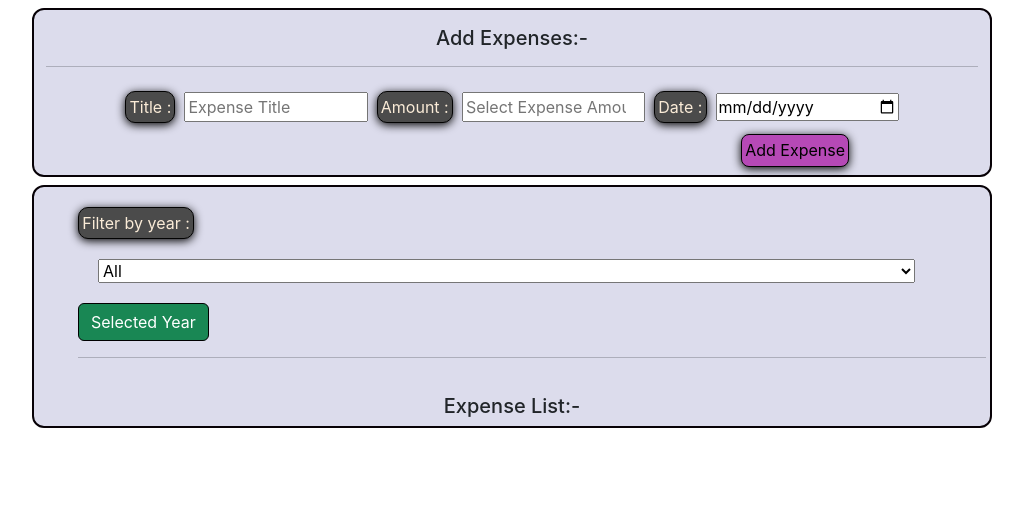
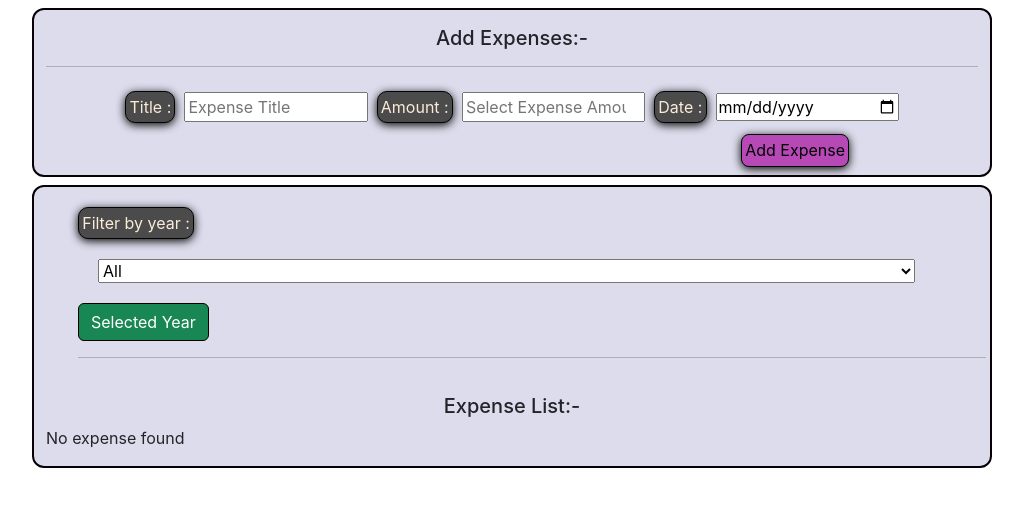
Before and after one commit to SomyaBhatnagar19/MyReactProject, a React (Create React App) app: page / in a window 1280 px wide. Shown: the top 506 px of the page, without its empty margins (128-1151 px from the left). Built offline with nearby package versions, Linux system fonts and the light colour scheme.

Commit message:
Adding the conditional content in 2 ways in the App.js file for filter feature.

```diff
--- a/src/App.js
+++ b/src/App.js
@@ -45,6 +45,10 @@ const App = () => {
     return expense.date.getFullYear().toString() === filteredYear;
   });
 
+  let newExpenses = <p>No expense found</p>
+  if(filteredExpenses.length > 0){
+    newExpenses = <ExpenseItem location={filteredExpenses} />
+  }
   return (
     <div>
       <NewExpense onAddExpense={addExpenseHandler} />
@@ -55,8 +59,9 @@ const App = () => {
         <h5 style={{ marginTop: "0.5rem", textAlign: "center" }}>
           Expense List:-
         </h5>
-        {/* <ExpenseItem location={LocationofExpense} /> */}
-         <ExpenseItem location={filteredExpenses} />
+        {/* {filteredExpenses.length === 0 && <p>No Expense Found</p>}
+        {filteredExpenses.length > 0 && <ExpenseItem location={filteredExpenses} />} */}
+         {newExpenses}
 
       </Card>
     </div>
```
